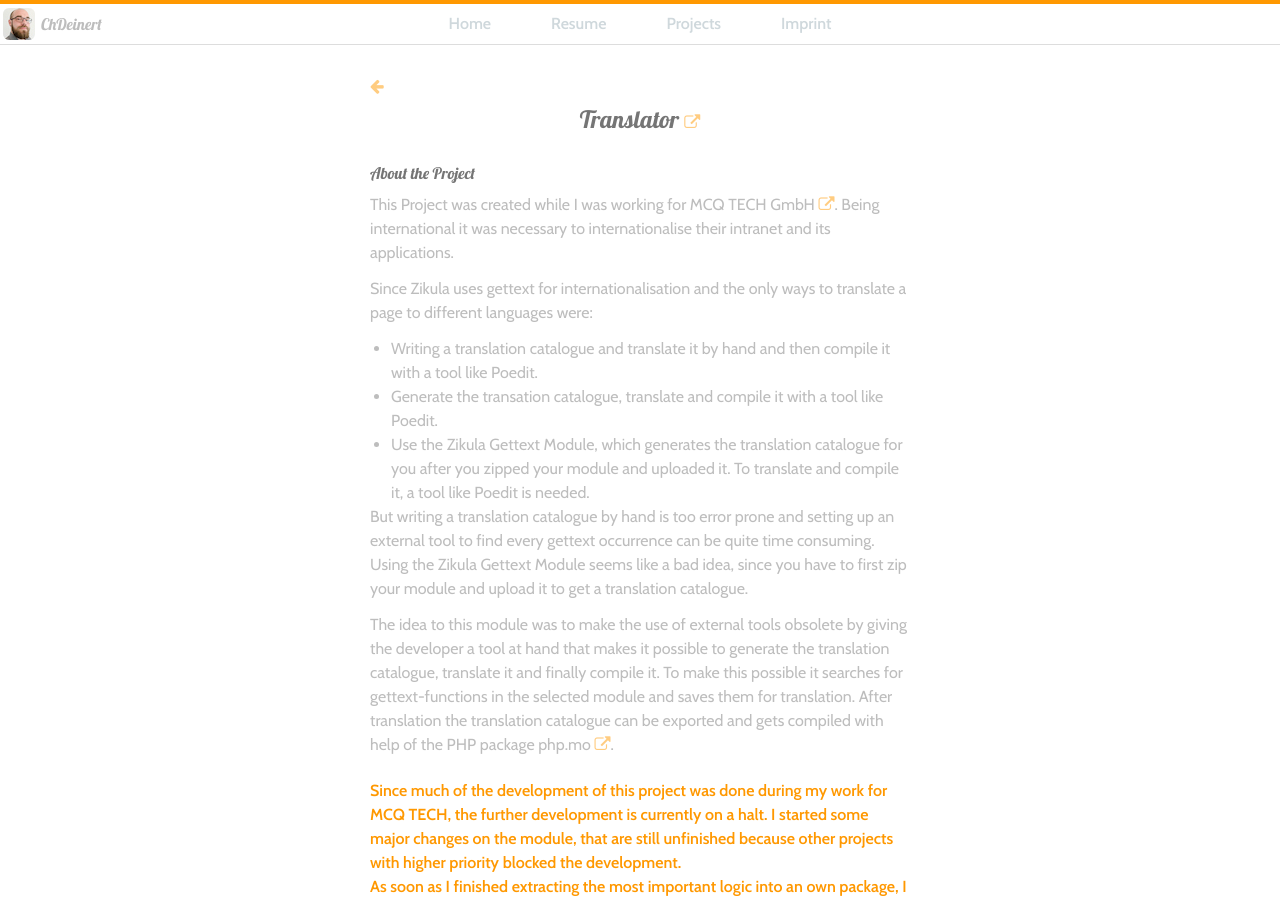
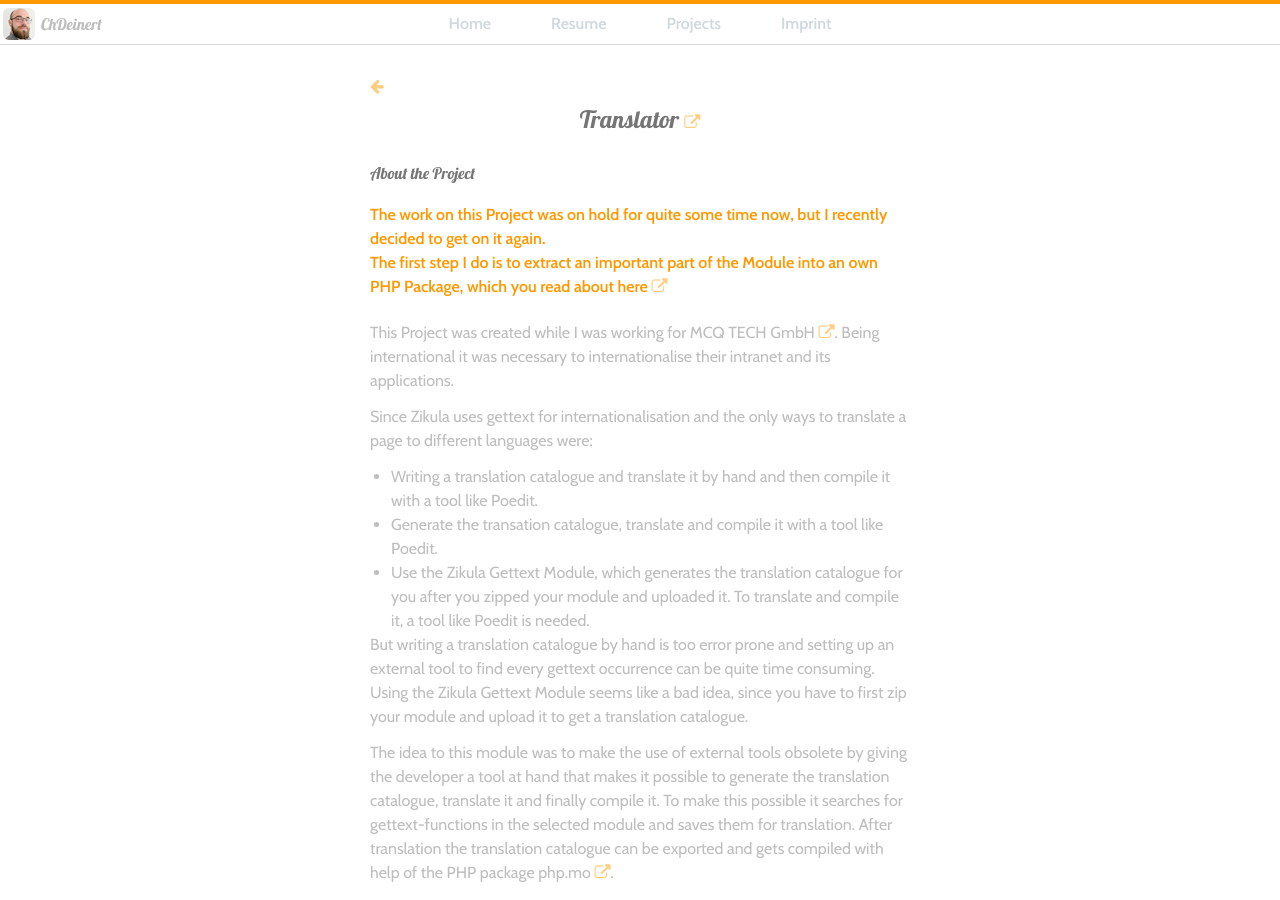
Before and after one commit to ChDeinert/chdeinert.github.io, a Jekyll site: the page built from projects/translator.html, in a window 1280 px wide and 900 px high. Built offline with Jekyll 4.4.1, drawn with Linux system fonts in a browser that asks for light colours; nearby versions of some CDN libraries; some of the changed text lies outside the part shown.

Commit message:
Update Projects

```diff
--- a/_config.yml
+++ b/_config.yml
@@ -1,13 +1,13 @@
 # Site settings
 title: Christian Deinert
 email: ChDeinert@gmail.com
-description: > # this means to ignore newlines until "baseurl:"
-  I'm a Web-Developer based in Singen(Hohentwiel) - Germany,
+description: >
+  I'm a Web- & Software Developer based in Singen(Hohentwiel) - Germany,
   focusing on PHP Backend development,
   but I'm not afraid to get my hands dirty in the Front-End!
 timezone: Europe/Berlin
 baseurl: "" # the subpath of your site, e.g. /blog/
-url: "http://www.ChDeinert.de" # the base hostname & protocol for your site
+url: "http://ChDeinert.github.io" # the base hostname & protocol for your site
 twitter_username: ChDeinert
 github_username:  ChDeinert
 
--- a/_data/projects.yml
+++ b/_data/projects.yml
@@ -1,6 +1,6 @@
 projects:
-- {name: 'ToDoTrack', url: '/projects/todotrack.html', description: 'A ToDo list manager with time tracking.'}
+- {name: 'phpPoHelper', url: '/projects/phpPoHelper', description: 'A PHP Package to ease the work with Gettext Po Files.'}
+- {name: 'Translator', url: '/projects/translator.html', description: 'A Zikula Application Framework Module Providing a Web-based way to translate Zikula-modules'}
 
 legacy-projects:
-- {name: 'Translator', url: '/projects/translator.html', description: 'A Zikula Application Framework Module Providing a Web-based way to translate Zikula-modules'}
 - {name: 'LDAPAuth', url: '/projects/ldapauth.html', description: 'A LDAP-Authentication Module for the Zikula Application Framework using adLDAP'}
--- a/projects/translator.html
+++ b/projects/translator.html
@@ -11,6 +11,10 @@ layout: page
     <div>
         <h2>About the Project</h2>
         <div class="overview-informations">
+            <p class="urgent">
+                The work on this Project was on hold for quite some time now, but I recently decided to get on it again.<br />
+                The first step I do is to extract an important part of the Module into an own PHP Package, which you read about here <a href="/projects/phpPoHelper.html"><i class="fa fa-external-link"></i></a>
+            </p>
             <p>This Project was created while I was working for MCQ TECH GmbH <a href="http://metz-connect.com" target="_blank"><i class="fa fa-external-link"></i></a>. Being international it was necessary to internationalise their intranet and its applications.</p>
             <p>
                 Since Zikula uses gettext for internationalisation and the only ways to translate a page to different languages were:
@@ -26,11 +30,6 @@ layout: page
                 The idea to this module was to make the use of external tools obsolete by giving the developer a tool at hand that makes it possible to generate the translation catalogue, translate it and finally compile it.
                 To make this possible it searches for gettext-functions in the selected module and saves them for translation.
                 After translation the translation catalogue can be exported and gets compiled with help of the PHP package php.mo <a href="https://github.com/phpmo/php.mo"><i class="fa fa-external-link"></i></a>.
-            </p>
-            <p class="urgent">
-                Since much of the development of this project was done during my work for MCQ TECH, the further development is currently on a halt.
-                I started some major changes on the module, that are still unfinished because other projects with higher priority blocked the development.<br />
-                As soon as I finished extracting the most important logic into an own package, I will start the work on this project again.
             </p>
         </div>
     </div>
```
Also changed, not shown: projects/phpPoHelper.html (added, +38 -0 lines).
